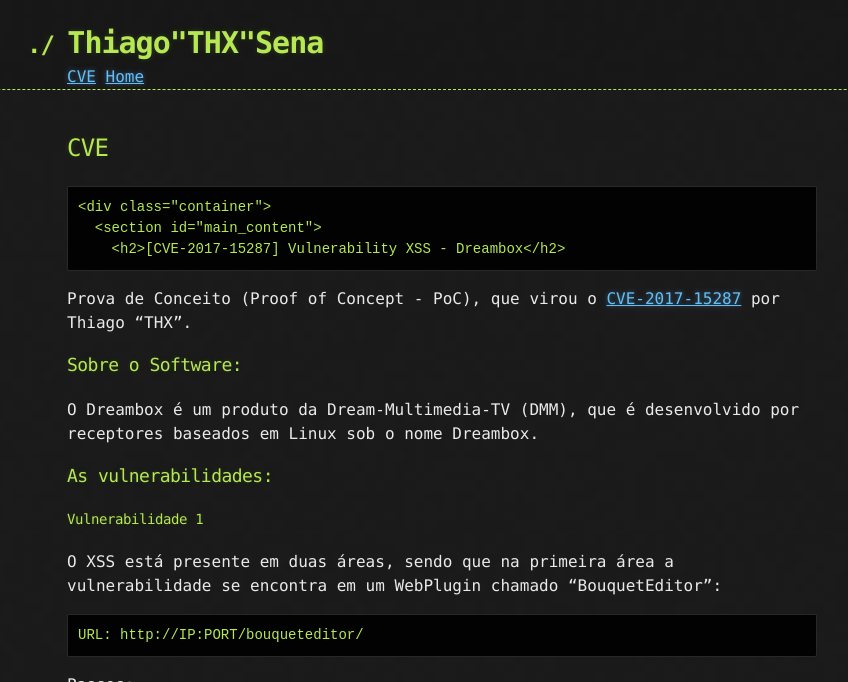
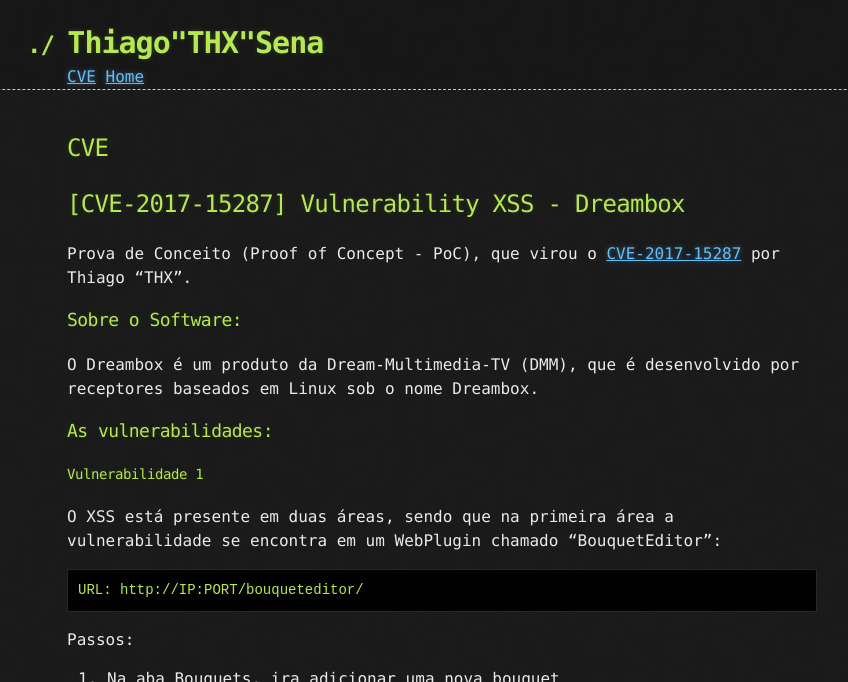
Before and after one commit to mtps3/Mtps3.github.io, a Jekyll site: the page built from cve.md, in a window 1280 px wide and 900 px high, cut to the strip 0-682 px from the top of the window. Shown: the whole strip, without its empty margins (198-1046 px from the left). Built offline with Jekyll 4.4.1, drawn with Linux system fonts in a browser that asks for light colours; some of the changed text lies outside the part shown.

Commit message:
Updated Cve

```diff
--- a/cve.md
+++ b/cve.md
@@ -4,10 +4,7 @@
 layout: page
 ---
 
-
-    <div class="container">
-      <section id="main_content">
-        <h2>[CVE-2017-15287] Vulnerability XSS - Dreambox</h2>
+<h2>[CVE-2017-15287] Vulnerability XSS - Dreambox</h2>
 
 <p>Prova de Conceito (Proof of Concept - PoC), que virou o <a href="http://cve.mitre.org/cgi-bin/cvename.cgi?name=CVE-2017-15287" target="_blank" rel="noopenner noreferrer">CVE-2017-15287</a> por Thiago “THX”.</p>
 
@@ -83,13 +80,3 @@
 <p><a href="https://tsecurity.de/de/215878/Reversing-Engineering/Exploits/Dream-Multimedia-Dreambox-/file-Cross-Site-Scripting/" target="_blank" rel="noopenner noreferrer">TSecurity</a></p>
 
 <p><a href="https://vuldb.com/fr/?id.107825" target="_blank" rel="noopenner noreferrer">VulDB</a></p>
-
-
-      </section>
-    </div>
-
-<div class="foot">
-&copy; 2017 - 2017 FireShell Security Team. All rights reserved.
-</div>
-  </body>
-</html>
```
